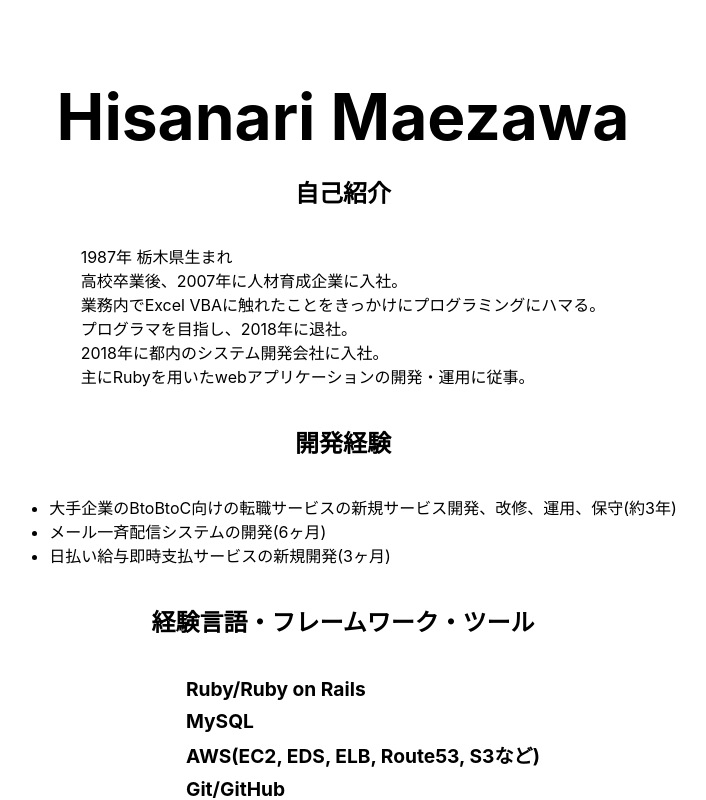
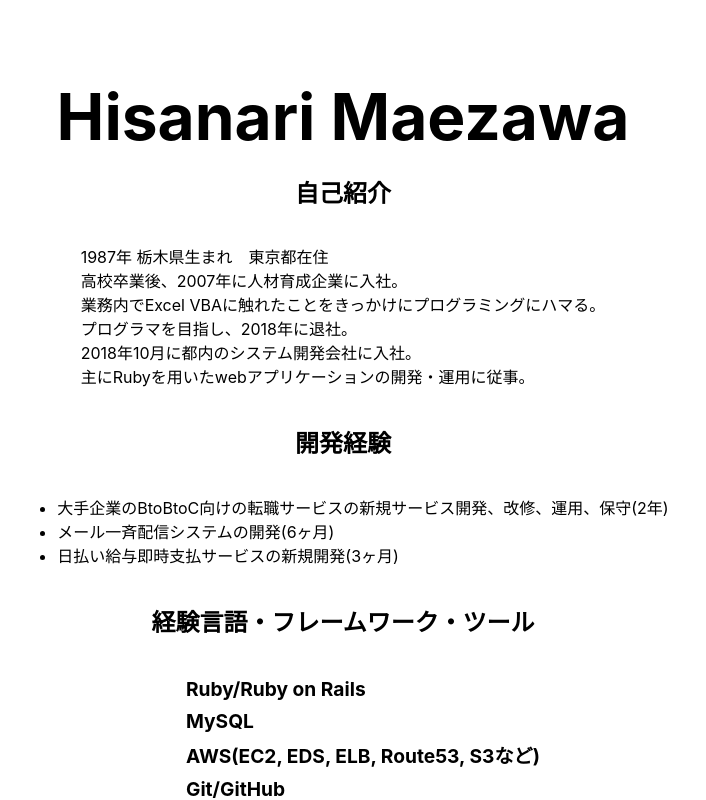
Before and after one commit to hisanari/portfolio, a Next.js app: page / in a window 1280 px wide. Shown: the top 800 px of the page, without its empty margins (297-1003 px from the left). Built offline with nearby package versions, Linux system fonts and the light colour scheme.

Commit message:
プロフィールの年月を修正

```diff
--- a/pages/index.js
+++ b/pages/index.js
@@ -15,16 +15,16 @@ export default function Home() {
         </h1>
         <h2>自己紹介</h2>
         <p>
-          1987年 栃木県生まれ<br />
+          1987年 栃木県生まれ　東京都在住<br />
           高校卒業後、2007年に人材育成企業に入社。<br />
           業務内でExcel VBAに触れたことをきっかけにプログラミングにハマる。< br />
           プログラマを目指し、2018年に退社。<br />
-          2018年に都内のシステム開発会社に入社。<br />
+          2018年10月に都内のシステム開発会社に入社。<br />
           主にRubyを用いたwebアプリケーションの開発・運用に従事。
         </p>
         <h2>開発経験</h2>
         <ul>
-          <li>大手企業のBtoBtoC向けの転職サービスの新規サービス開発、改修、運用、保守(約3年)</li>
+          <li>大手企業のBtoBtoC向けの転職サービスの新規サービス開発、改修、運用、保守(2年)</li>
           <li>メール一斉配信システムの開発(6ヶ月)</li>
           <li>日払い給与即時支払サービスの新規開発(3ヶ月)</li>
         </ul>
```
